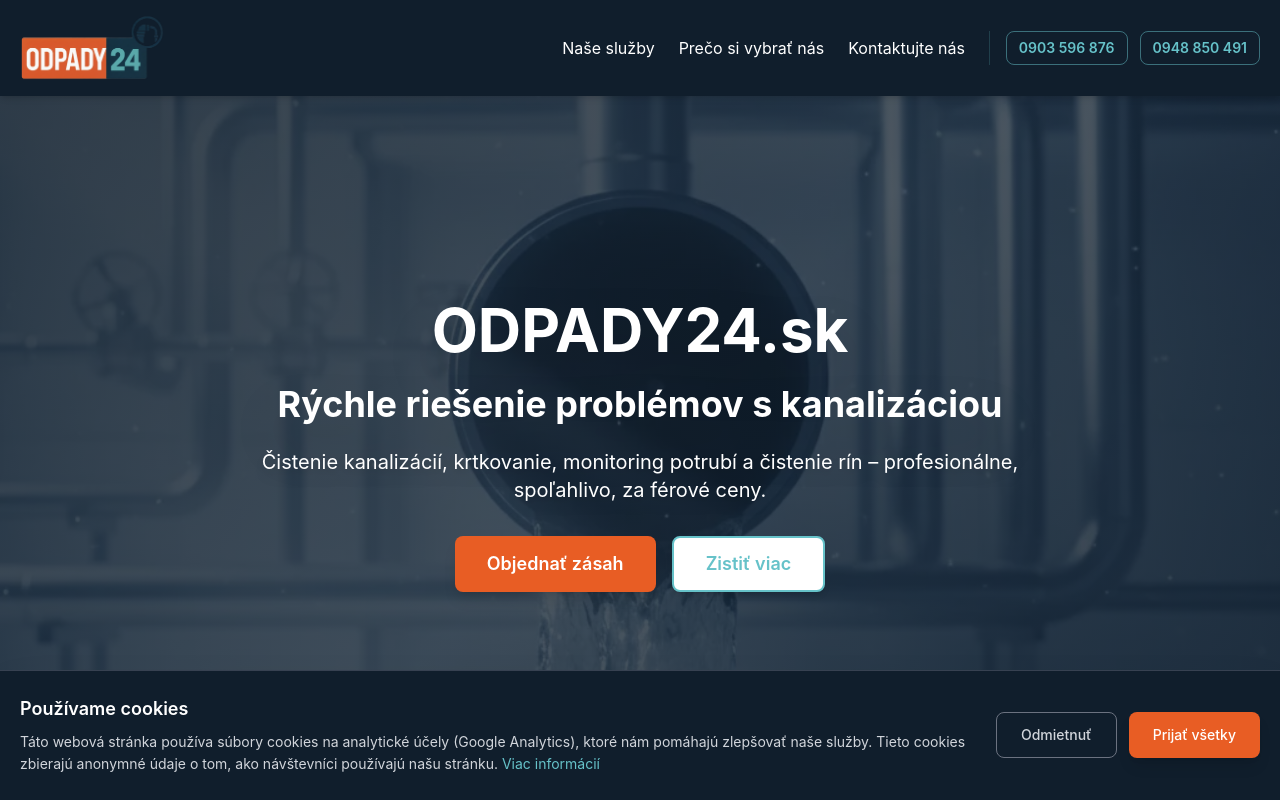
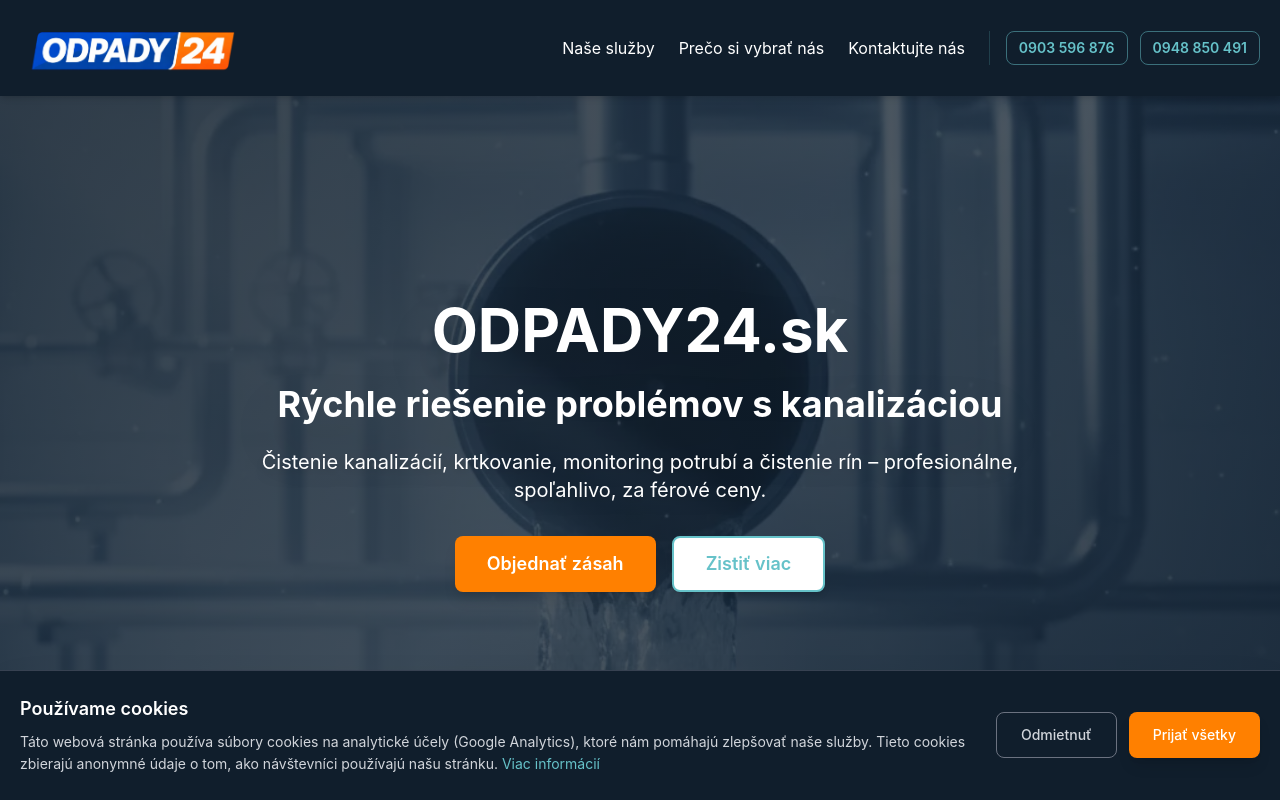
Before and after one commit to kubmir/landing-page-odpady, a Next.js app: page / in a window 1280 px wide. Shown: the top 800 px of the page. Built offline with nearby package versions, Linux system fonts and the light colour scheme; no server answers.

Commit message:
feat: new logo

```diff
--- a/components/Button.tsx
+++ b/components/Button.tsx
@@ -19,7 +19,7 @@
 }: ButtonProps) {
   const baseStyles = 'inline-block px-6 py-3 md:px-8 md:py-3 rounded-lg font-semibold text-base md:text-lg transition-all duration-300 cursor-pointer text-center min-h-[48px] flex items-center justify-center relative overflow-hidden group'
   const variants = {
-    primary: 'bg-brand-orange text-white hover:bg-[#D04A1A] active:bg-[#B83E16] shadow-lg hover:shadow-2xl hover:-translate-y-0.5 active:translate-y-0',
+    primary: 'bg-brand-orange text-white hover:bg-[#E67300] active:bg-[#CC6600] shadow-lg hover:shadow-2xl hover:-translate-y-0.5 active:translate-y-0',
     secondary: 'bg-white text-brand-light-blue border-2 border-brand-light-blue hover:bg-brand-light-blue/10 active:bg-brand-light-blue/20 hover:border-brand-light-blue shadow-md hover:shadow-lg hover:-translate-y-0.5 active:translate-y-0'
   }
   const disabledStyles = disabled ? 'opacity-50 cursor-not-allowed pointer-events-none' : ''
--- a/components/PriceList.tsx
+++ b/components/PriceList.tsx
@@ -172,7 +172,7 @@
             </div>
           </div>
 
-          <div className="mt-8 sm:mt-10 p-4 sm:p-6 bg-blue-50 rounded-xl border border-blue-100">
+          <div className="mt-8 sm:mt-10 p-4 sm:p-6 bg-brand-light-blue/5 rounded-xl border border-brand-light-blue/20">
             <h3 className="text-lg sm:text-xl font-bold text-brand-dark-blue mb-3 sm:mb-4">
               Príplatky
             </h3>
--- a/tailwind.config.js
+++ b/tailwind.config.js
@@ -8,9 +8,9 @@
   theme: {
     extend: {
       colors: {
-        'brand-orange': '#E85D24',
-        'brand-dark-blue': '#101E2C',
-        'brand-light-blue': '#66C2C9',
+        'brand-orange': '#FF8000', // Bright orange from logo (24)
+        'brand-dark-blue': '#101E2C', // Original dark blue for backgrounds
+        'brand-light-blue': '#66C2C9', // Original light blue for accents
       },
     },
   },
```
Also changed, not shown: public/logo.png.
